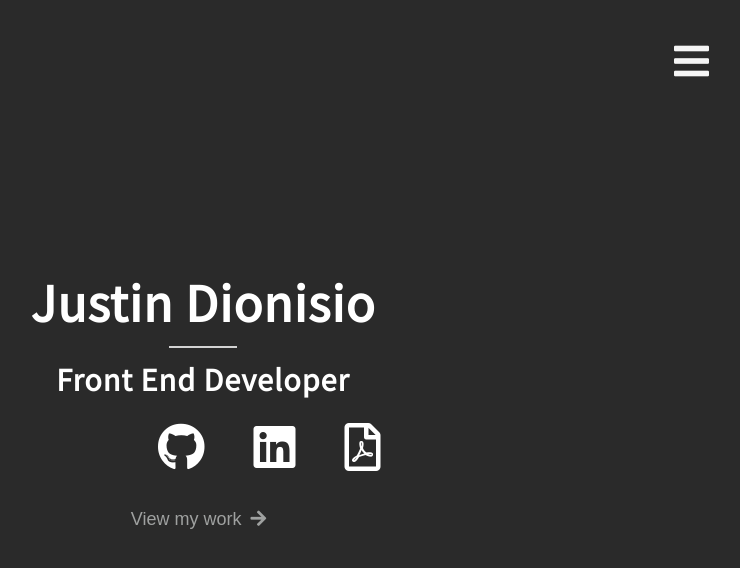
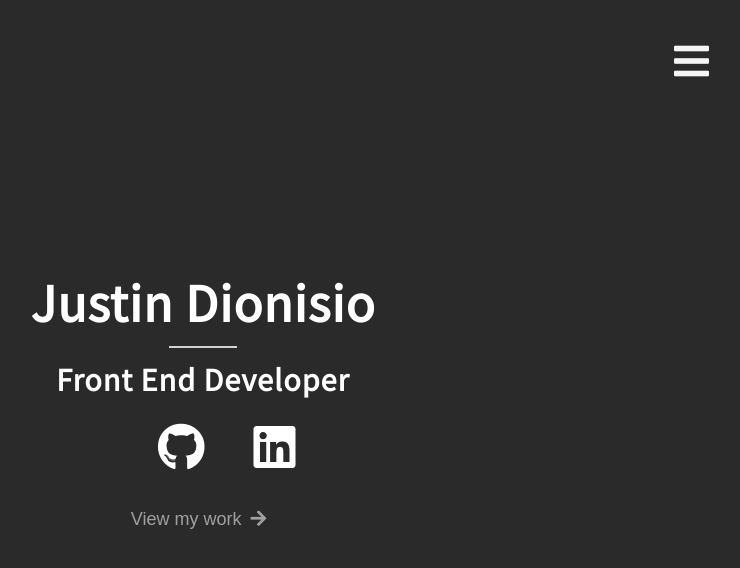
Before and after one commit to jdionisio2113/portfolio, a React app: page / in a window 1280 px wide. Shown: the top 568 px of the page, without its empty margins (437-1177 px from the left). Built offline with nearby package versions, Linux system fonts and the light colour scheme.

Commit message:
Delete PDF logo from home page

```diff
--- a/src/components/Home.js
+++ b/src/components/Home.js
@@ -14,9 +14,6 @@ function Home() {
 					</a>
 					<a href="https://www.linkedin.com/in/justin-dionisio-3014a2193/" target="_blank">
 						<i className="fab fa-linkedin fa-2x" />
-					</a>
-					<a href="#" target="_blank">
-						<i class="far fa-file-pdf fa-2x" />
 					</a>
 				</div>
 				<button>
--- a/src/components/Projects.js
+++ b/src/components/Projects.js
@@ -57,7 +57,7 @@ class Projects extends Component {
 					github: 'https://github.com/jdionisio2113/Wiki-App',
 					image: wikipedia_screenshot,
 					description:
-						'A wikepedia clone and allows users to search and and is given links as results that leads them to the real wikipedia website for information.'
+						'A wikepedia clone and allows users to search and is given links as results that leads them to the real wikipedia website for information.'
 				},
 				{
 					name: 'random_quote_generator',
--- a/src/css/style.scss
+++ b/src/css/style.scss
@@ -303,6 +303,7 @@ ul {
 
 .project-buttons {
 	display: flex;
+	flex-wrap: wrap;
 	justify-content: space-evenly;
 	width: 80%;
 	margin: 0 auto;
@@ -316,6 +317,7 @@ ul {
 	color: $white-color;
 	transition: all 0.4s ease-in-out;
 	min-width: 100px;
+	margin: .5em 0;
 }
 
 .project-buttons a:hover {
@@ -335,7 +337,7 @@ ul {
 		font-weight: 700;
 		font-size: .75em;
 		color: #404040;
-		min-width: 75px;
+		// min-width: 75px;
 	}
 }
 
```
